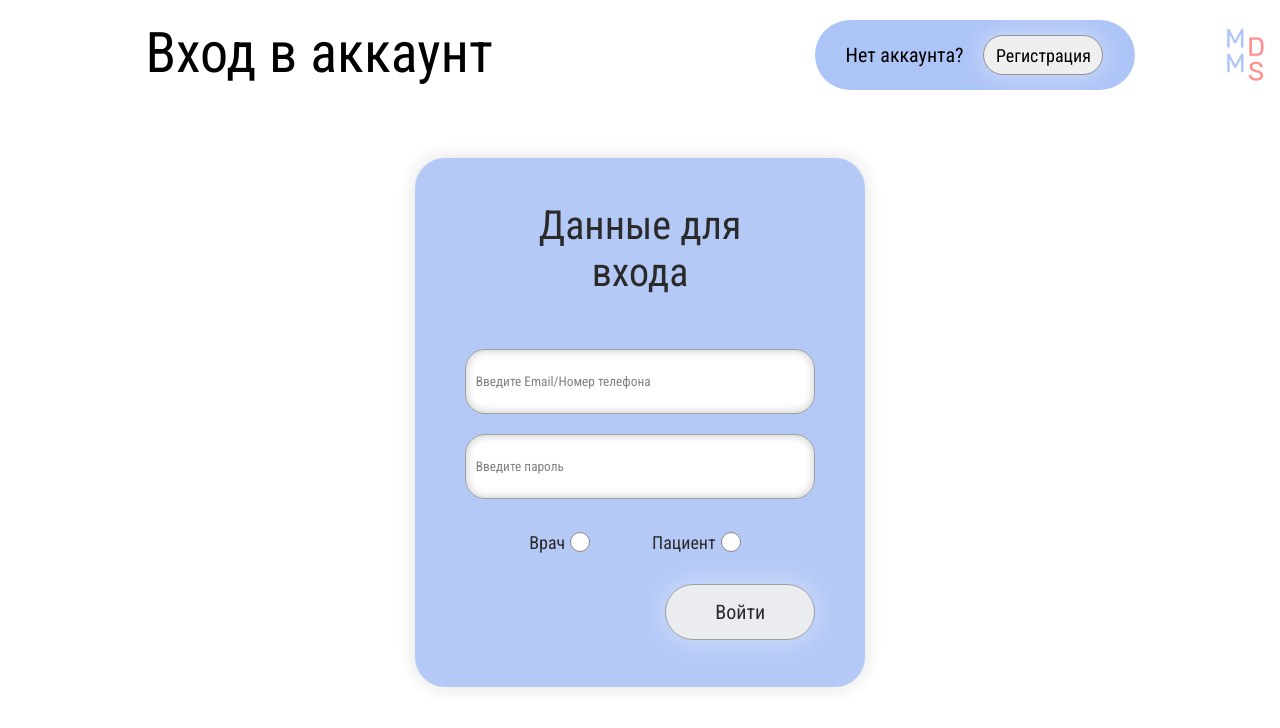
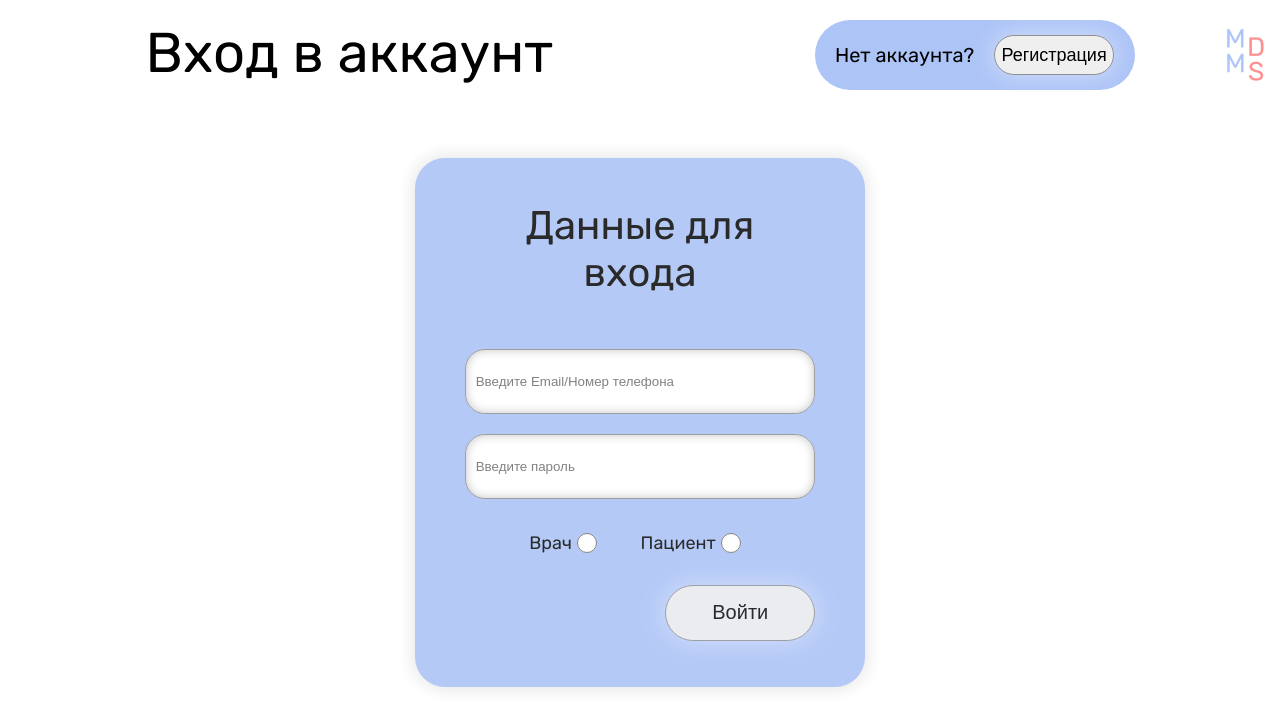
Before and after one commit to EgoInc/MedChainMVP, a React (Create React App) app in the folder Client/: page / in a window 1280 px wide. Shown: the top 728 px of the page. Built offline with nearby package versions, Linux system fonts and the light colour scheme; a web font is replaced by a local one.

Commit message:
fixed asterix

```diff
--- a/Client/src/pages/LoginForm/LoginForm.css
+++ b/Client/src/pages/LoginForm/LoginForm.css
@@ -1,7 +1,6 @@
 * {
   margin: 0;
   padding: 0;
-  font-weight: 400;
 }
 .login {
   height: 83vh;
--- a/Client/src/pages/RegistrationForm/RegistrationForm.css
+++ b/Client/src/pages/RegistrationForm/RegistrationForm.css
@@ -1,7 +1,6 @@
 * {
   margin: 0;
   padding: 0;
-  font-family: "Roboto Condensed", serif;
   font-weight: 400;
 }
 .input_text {
```
